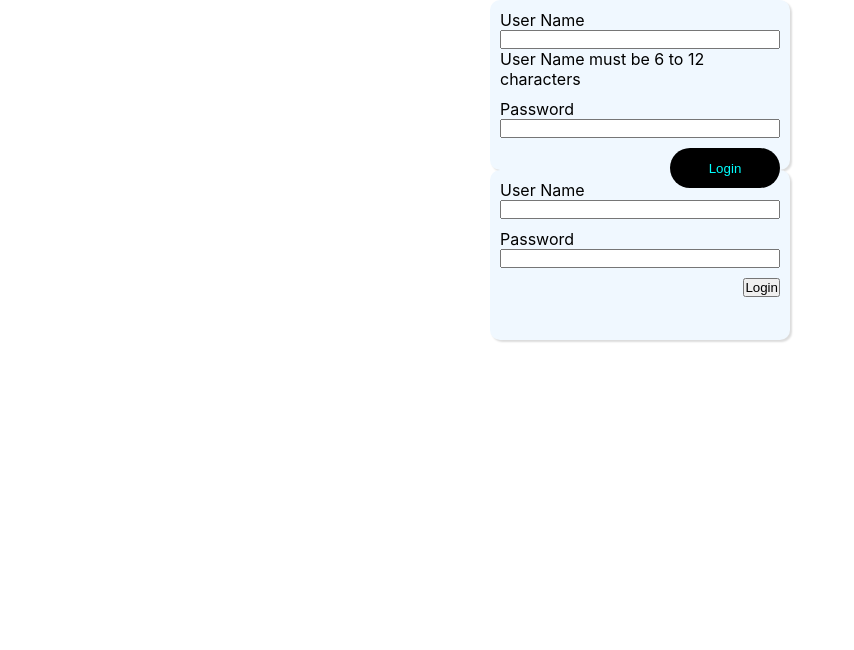
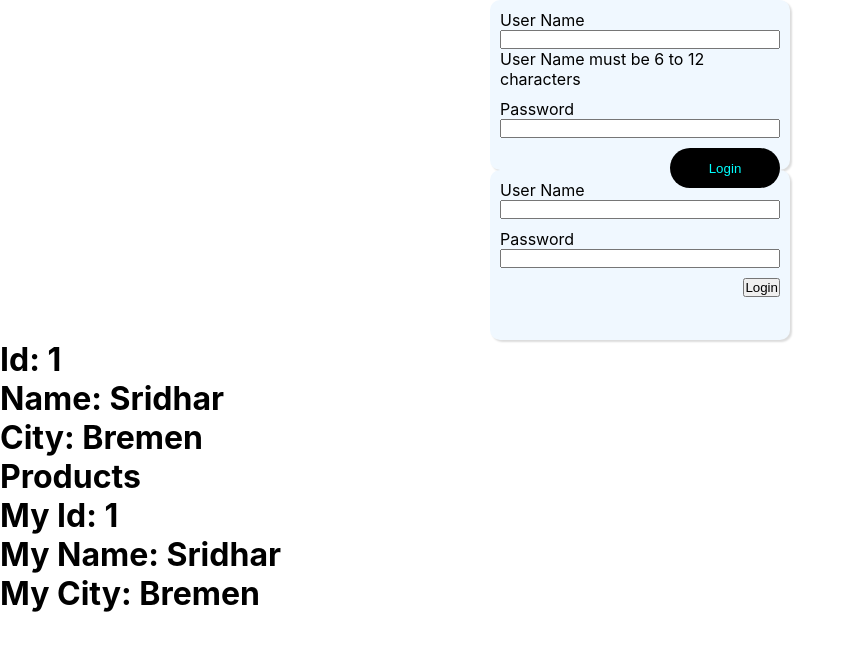
Before and after one commit to kothapallisridhar/frontend, a React (Create React App) app in the folder reactapp/: page / in a window 1280 px wide. Shown: the top 650 px of the page, without its empty margins (0-854 px from the left). Built offline with nearby package versions, Linux system fonts and the light colour scheme.

Commit message:
using Context API

```diff
--- a/reactapp/src/AppCon.js
+++ b/reactapp/src/AppCon.js
@@ -1,6 +1,8 @@
 import React, { useState } from 'react'
 import './appcon.css'
 import { UnControlled } from './components/UnControlled';
+import { PostsCon } from './components/PostsCon';
+import { Products } from './components/Products';
 
 export const AppCon = () => {
   const [username, setUserName] = useState("");
@@ -38,6 +40,8 @@ export const AppCon = () => {
         </div>
     </div>
      <UnControlled/>
+     <PostsCon/>
+     <Products/>
      </>
   )
 }
--- /dev/null
+++ b/reactapp/src/components/Details.js
@@ -0,0 +1,17 @@
+import React, { useState } from 'react'
+import { useContextAPI } from '../index'
+
+export const Details = () => {
+  const [data, setData] = useState({});
+
+  return (
+    <div>
+        <useContextAPI.Consumer>
+            {value => setData(value)}
+        </useContextAPI.Consumer>
+        <h1>My Id: {data.id}</h1>
+        <h1>My Name: {data.name}</h1>
+        <h1>My City: {data.city}</h1>
+    </div>
+  )
+}
--- /dev/null
+++ b/reactapp/src/components/PostsCon.js
@@ -0,0 +1,16 @@
+import React, { useState } from 'react'
+import { useContextAPI } from '../index'
+
+export const PostsCon = () => {
+  const [name, setName] = useState({});
+  return (
+    <div>
+        <useContextAPI.Consumer>
+            {value => setName(value)}
+        </useContextAPI.Consumer>
+        <h1>Id: {name.id}</h1>
+        <h1>Name: {name.name}</h1>
+        <h1>City: {name.city}</h1>
+    </div>
+  )
+}
--- /dev/null
+++ b/reactapp/src/components/Products.js
@@ -0,0 +1,11 @@
+import React from 'react'
+import { Details } from './Details'
+
+export const Products = () => {
+  return (
+    <div>
+        <h1>Products</h1>
+        <Details/>
+    </div>
+  )
+}
--- a/reactapp/src/index.js
+++ b/reactapp/src/index.js
@@ -3,10 +3,14 @@ import ReactDOM from 'react-dom/client';
 import './index.css';
 import { AppCon } from './AppCon';
 
+export const useContextAPI = React.createContext();
+
 
 const root = ReactDOM.createRoot(document.getElementById('root'));
 root.render(
   //<React.StrictMode>
-    <AppCon/>
+    <useContextAPI.Provider value={{id: 1, name: "Sridhar", city: "Bremen",}}>
+      <AppCon/>
+    </useContextAPI.Provider>
   //</React.StrictMode>
 );
```
